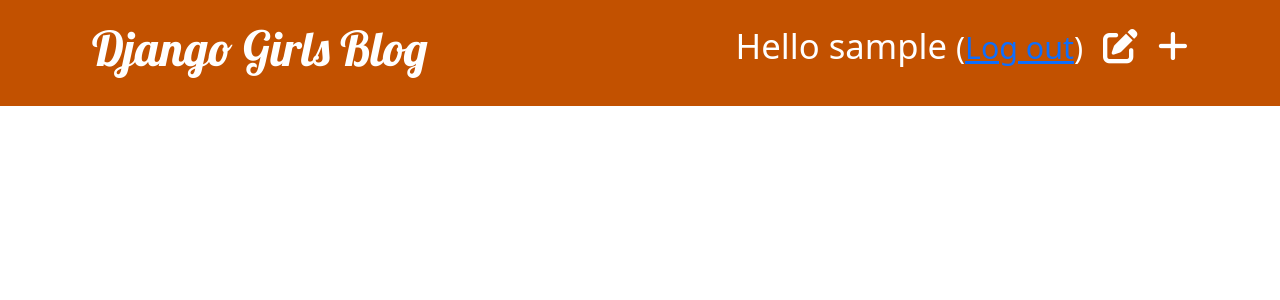
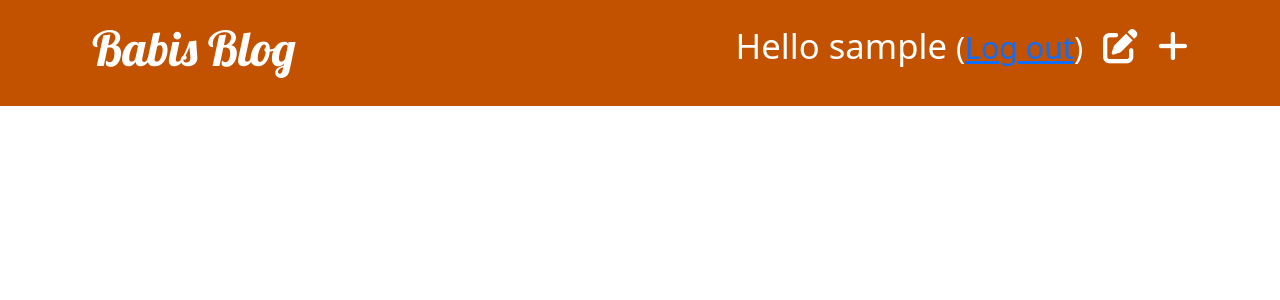
Before and after one commit to b-a-b-i-s/my-first-blog, a Django app: page /drafts/ in a window 1280 px wide. Shown: the top 300 px of the page. Run offline with Django 3.2, Linux system fonts and the light colour scheme; the visitor is signed in with stand-in values (Sample User, id 1); data that the repository does not hold is empty; parts of the project's set-up code (start-up, migrations or seed data) failed here and were passed over; some libraries are stand-ins or nearby versions.

Commit message:
chanage Django Girls Blog to Babis Blog

```diff
--- a/blog/templates/blog/base.html
+++ b/blog/templates/blog/base.html
@@ -2,7 +2,7 @@
 <!DOCTYPE html>
 <html>
     <head>
-        <title>Django Girls blog</title>
+        <title>Babis Blog</title>
         <link rel="stylesheet" href="https://cdn.jsdelivr.net/npm/bootstrap@5.1.3/dist/css/bootstrap.min.css" integrity="sha384-1BmE4kWBq78iYhFldvKuhfTAU6auU8tT94WrHftjDbrCEXSU1oBoqyl2QvZ6jIW3" crossorigin="anonymous">
         <link href='//fonts.googleapis.com/css?family=Lobster&subset=latin,latin-ext' rel='stylesheet' type='text/css'>
         <link rel="stylesheet" href="https://cdnjs.cloudflare.com/ajax/libs/font-awesome/6.1.1/css/all.min.css" integrity="sha512-KfkfwYDsLkIlwQp6LFnl8zNdLGxu9YAA1QvwINks4PhcElQSvqcyVLLD9aMhXd13uQjoXtEKNosOWaZqXgel0g==" crossorigin="anonymous" referrerpolicy="no-referrer" />
@@ -22,7 +22,7 @@
                 {% else %}
                     <a href="{% url 'login' %}" class="top-menu"><i class="fa-solid fa-lock"></i></a>
                 {% endif %}
-                <h1><a href="/">Django Girls Blog</a></h1>
+                <h1><a href="/">Babis Blog</a></h1>
             </div>
         </header>
 
```
